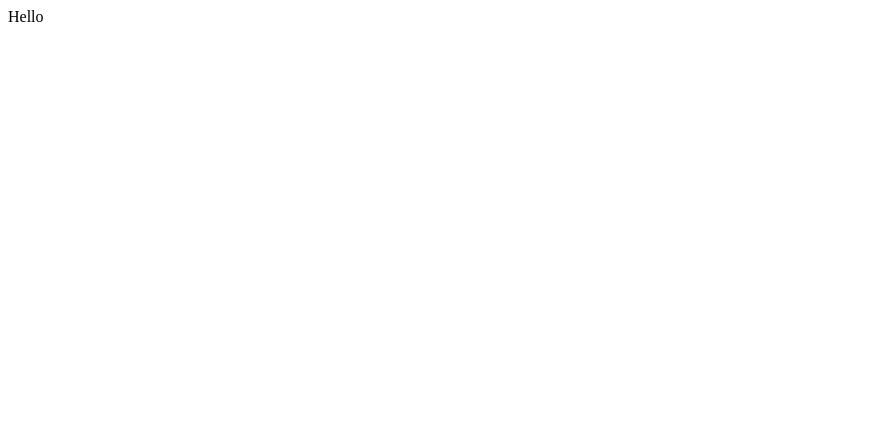
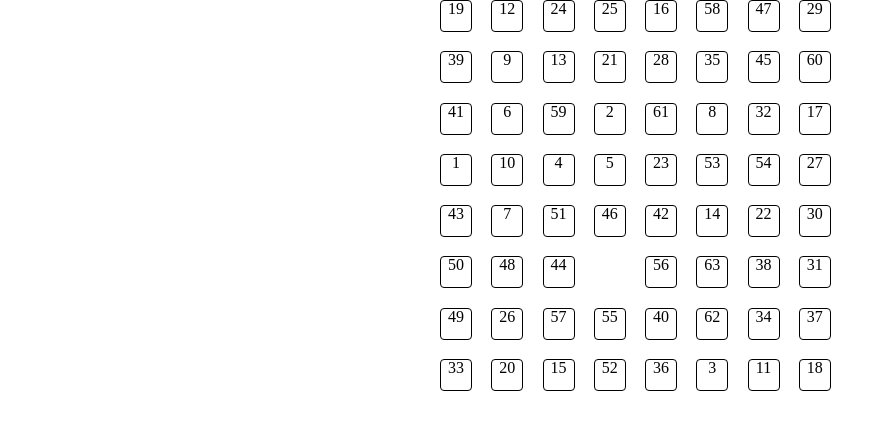
Before and after one commit to WDFunction/Digital-Klotski, a Vue app: page / in a window 1280 px wide. Shown: the top 430 px of the page, without its empty margins (0-886 px from the left). Built offline with nearby package versions, Linux system fonts and the light colour scheme.

Commit message:
:sparkles: simple game ui

```diff
--- a/index.html
+++ b/index.html
@@ -5,6 +5,9 @@
     <link rel="icon" href="https://static.wd-ljt.com/favicon.ico" />
     <meta name="viewport" content="width=device-width, initial-scale=1.0" />
     <title></title>
+    <style>
+      a,abbr,acronym,address,applet,article,aside,audio,b,big,blockquote,body,canvas,caption,center,cite,code,dd,del,details,dfn,div,dl,dt,em,embed,fieldset,figcaption,figure,footer,form,h1,h2,h3,h4,h5,h6,header,hgroup,html,i,iframe,img,ins,kbd,label,legend,li,main,mark,menu,nav,object,ol,output,p,pre,q,ruby,s,samp,section,small,span,strike,strong,sub,summary,sup,table,tbody,td,tfoot,th,thead,time,tr,tt,u,ul,var,video{margin:0;padding:0;border:0;font-size:100%;font:inherit;vertical-align:baseline}article,aside,details,figcaption,figure,footer,header,hgroup,main,menu,nav,section{display:block}[hidden]{display:none}body{line-height:1}menu,ol,ul{list-style:none}blockquote,q{quotes:none}blockquote:after,blockquote:before,q:after,q:before{content:'';content:none}table{border-collapse:collapse;border-spacing:0}
+    </style>
   </head>
   <body>
     <div id="app"></div>
--- a/src/App.vue
+++ b/src/App.vue
@@ -1,15 +1,47 @@
 <template>
-  <div>Hello</div>
+  <div class="container">
+    <div class="item" v-for="(item, index) in board" :key="index" :style="{visibility: item === 0 ? 'hidden' : 'visible'}" @click="handleClick(index)">
+      {{ item }}
+    </div>
+  </div>
 </template>
 
-<script lang="ts">
-import Game from './game'
-import { defineComponent } from 'vue'
+<script lang="ts" setup>
+import Game from "./game";
+import { defineComponent, onMounted, ref } from "vue";
+const game = new Game();
 
-export default defineComponent({
-  name: 'App',
-  mounted(){
-    let g = new Game()
-  }
-})
+const board = ref<number[]>(null);
+
+const handleClick = (index) => {
+  console.log(index)
+}
+
+onMounted(() => {
+  // @ts-ignore
+  board.value = game.board.flat();
+});
 </script>
+
+<style scoped>
+.item {
+  display: flex;
+  justify-content: center;
+  align-content: center;
+  border: 1px solid;
+  border-color: black;
+  border-radius: 4px;
+  user-select: none;
+  width: 30px;
+  height: 30px;
+}
+.container {
+  display: grid;
+  grid-template-columns: repeat(8, 1fr);
+  grid-template-rows: repeat(8, 1fr);
+  grid-gap: 10px;
+  margin: 0px auto;
+  height: 400px;
+  width: 400px;
+}
+</style>
--- a/src/game.ts
+++ b/src/game.ts
@@ -43,7 +43,6 @@ export default class Game {
             this.step(arounds[0])
         }
         console.timeEnd('shuffle')
-        console.log(this.board)
     }
 
     getAround(pnt: Point): Point[] {
@@ -60,4 +59,9 @@ export default class Game {
         this.board[pnt.row][pnt.col] = 0
         this.white = pnt
     }
+
+    finished(): boolean {
+        const flatted = this.board.flat().filter(v => v)
+        return flatted.slice(1).map((v, i) => v - flatted[i]).filter(v => v === 1).length === 62
+    }
 }
```
